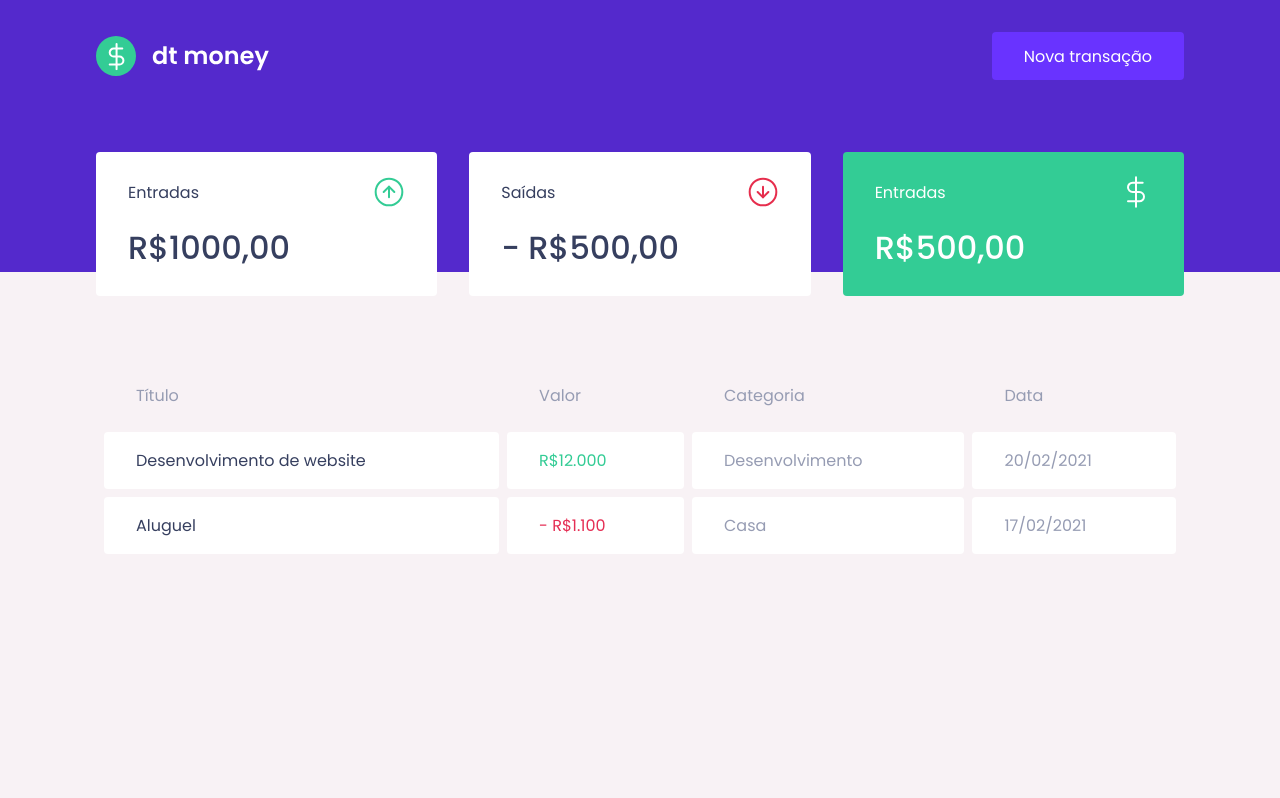
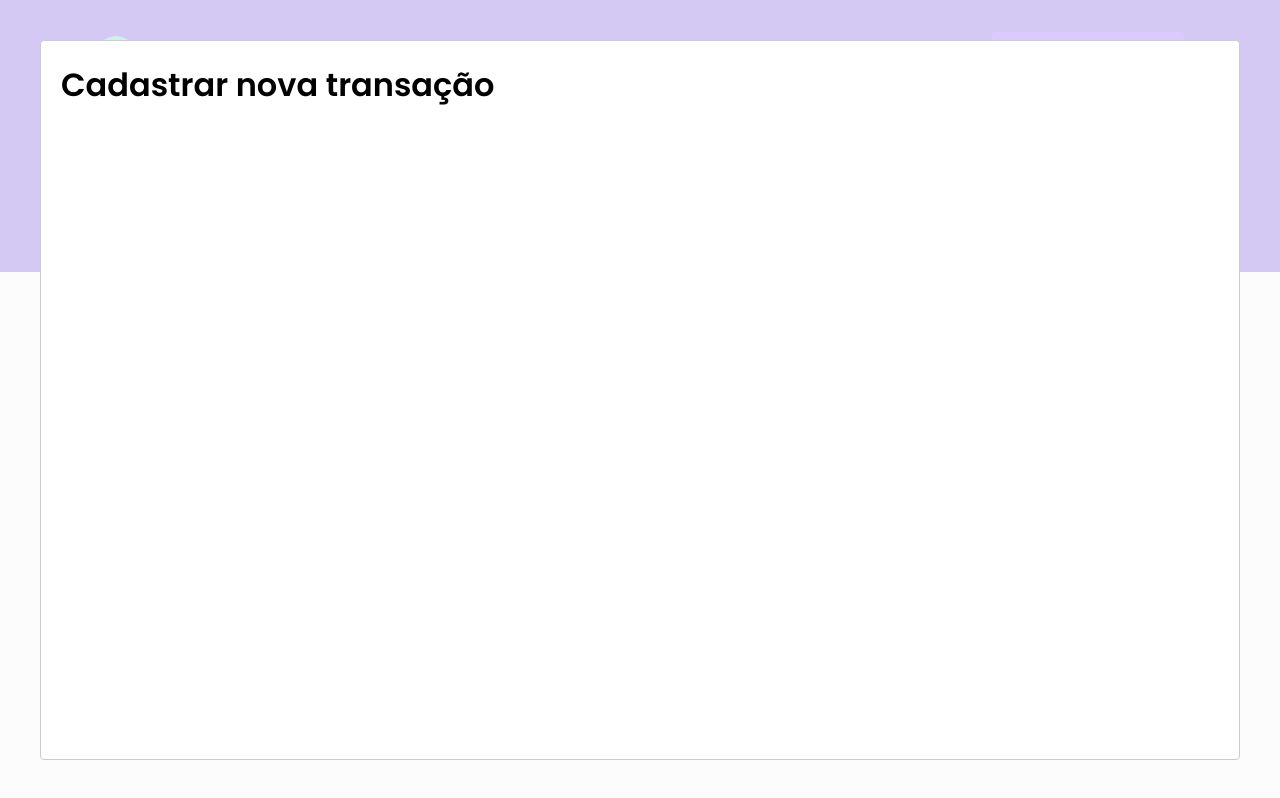
Before and after one commit to SamuelMenecucci/dt-money, a React (Create React App) app: page / in a window 1280 px wide. Both pictures are taken after a click on the button "Nova transação". Built offline with nearby package versions, Linux system fonts and the light colour scheme; no server answers; what miragejs would draw is missing.

Commit message:
created modal

```diff
--- a/package.json
+++ b/package.json
@@ -7,6 +7,7 @@
     "miragejs": "^0.1.42",
     "react": "^17.0.2",
     "react-dom": "^17.0.2",
+    "react-modal": "^3.14.3",
     "react-scripts": "4.0.3",
     "styled-components": "^5.3.1",
     "web-vitals": "^1.0.1"
@@ -19,6 +20,7 @@
     "@types/node": "^12.0.0",
     "@types/react": "^17.0.0",
     "@types/react-dom": "^17.0.0",
+    "@types/react-modal": "^3.12.1",
     "@types/styled-components": "^5.1.14",
     "typescript": "^4.1.2"
   },
--- a/src/components/Header/index.tsx
+++ b/src/components/Header/index.tsx
@@ -1,12 +1,35 @@
 import logoImg from "../../assets/logo.svg";
 import { Container, Content } from "./styles";
 
+import { useState } from "react";
+import Modal from "react-modal";
+
 export function Header() {
+  const [isNewTransactionModalOpen, setIsNewTransactionModalOpen] =
+    useState(false);
+
+  function handleOpenNewTransactionModal() {
+    setIsNewTransactionModalOpen(true);
+  }
+
+  function handleCloseNewTransactionModal() {
+    setIsNewTransactionModalOpen(false);
+  }
+
   return (
     <Container>
       <Content>
         <img src={logoImg} alt="dt money" />
-        <button type="button">Nova transação</button>
+        <button type="button" onClick={handleOpenNewTransactionModal}>
+          Nova transação
+        </button>
+
+        <Modal
+          isOpen={isNewTransactionModalOpen}
+          onRequestClose={handleCloseNewTransactionModal}
+        >
+          <h1>Cadastrar nova transação</h1>
+        </Modal>
       </Content>
     </Container>
   );
```
Also changed, not shown: 1 other file (tests, documents, lock files or other folders).
